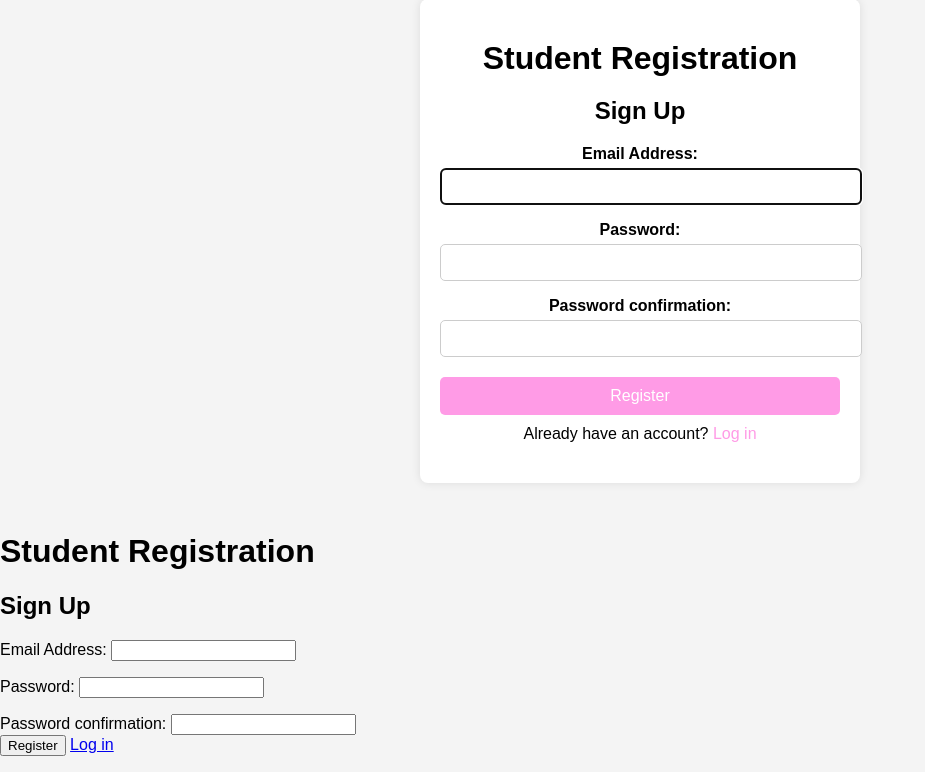
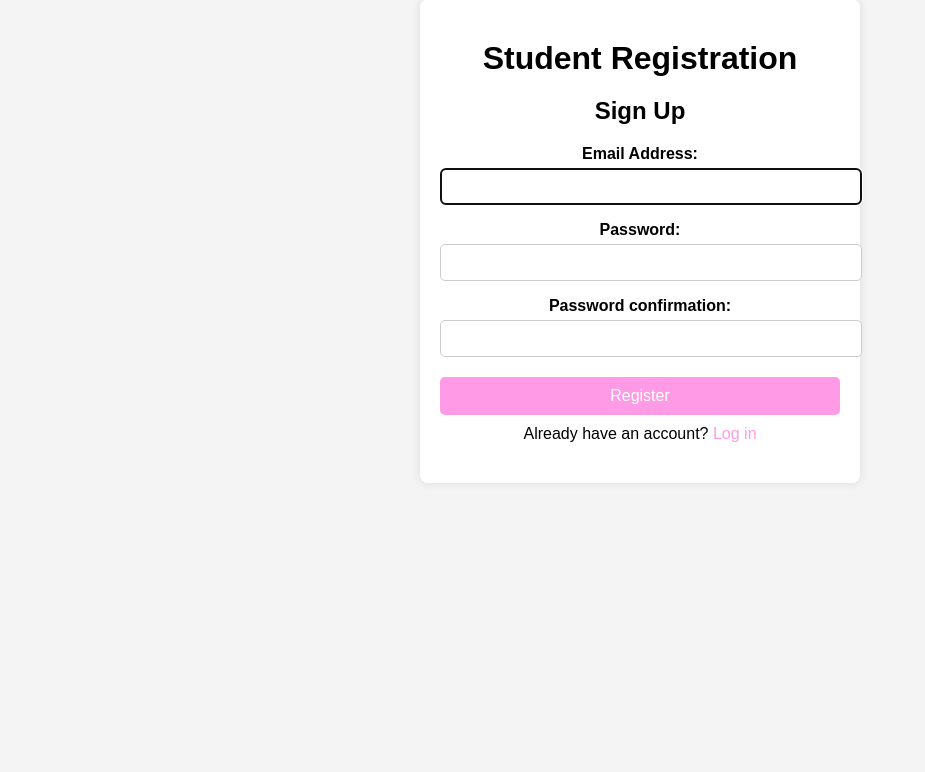
Before and after one commit to sandroin/Learning-Management-System, a Django app: page /register/ in a window 1280 px wide. Shown: the part 51-823 px from the top of the page, without its empty margins (0-925 px from the left). After the commit the page ends 493 px from the top, so only its background shows below. Run offline with Django 5.2, Linux system fonts and the light colour scheme.

Commit message:
made minor improvements

```diff
--- a/lms_app/templates/index.html
+++ b/lms_app/templates/index.html
@@ -19,6 +19,9 @@
                 {% if user.status == 1 %}
                     <a href="{% url 'select_subject' %}" style="color: #fff; text-decoration: none; padding: 10px 20px; border-radius: 5px; margin: 0 10px; background-color: #ff9be6;">Select Subject</a>
                 {% endif %}
+                {% if user.status == 2 %}
+                    <a href="{% url 'subject_selection_url' %}" style="color: #fff; text-decoration: none; padding: 10px 20px; border-radius: 5px; margin: 0 10px; background-color: #ff9be6;">Subject Registration</a>
+                {% endif %}
             {% else %}
                 <a href="{% url 'login' %}" style="color: #fff; text-decoration: none; padding: 10px 20px; border-radius: 5px; margin: 0 10px; background-color: #ff9be6;">Login</a>
                 <a href="{% url 'register' %}" style="color: #fff; text-decoration: none; padding: 10px 20px; border-radius: 5px; margin: 0 10px; background-color: #ff9be6;">Join Now</a>
--- a/lms_app/templates/registration/login.html
+++ b/lms_app/templates/registration/login.html
@@ -76,7 +76,7 @@
 </head>
 <body>
     <div class="container">
-        <h1>Student Login</h1>
+        <h1>Login</h1>
         <form method="POST" novalidate>
             {% csrf_token %}
             <div class="form-group">
--- a/lms_app/templates/registration/register.html
+++ b/lms_app/templates/registration/register.html
@@ -120,29 +120,3 @@
         </form>
     </div>
 </body>
-</html>
-</head>
-<body>
-    <h1>Student Registration</h1>
-    <div class="center">
-	  <form method="POST">
-        {% csrf_token %}
-        <h2>Sign Up</h2>
-        {% for field in form %}
-        <p>
-            {% if field.errors %}
-            <ul>
-                {% for error in field.errors %}
-                <li>{{ error }}</li>
-                {% endfor %}
-            </ul>
-            {% endif %}
-            {{ field.label_tag }} {{ field }}
-        {% endfor %}
-      <br>
-        <input type="submit" value="Register" />
-        <a href="{%url 'login' %}">Log in</a>
-      </form>
-    </div>
-</body>
-</html>
--- a/lms_app/views.py
+++ b/lms_app/views.py
@@ -1,14 +1,12 @@
 from django.contrib.auth.views import LoginView
-from django.http import HttpResponse
 from django.urls import reverse_lazy
 from django.contrib import messages
 from django.shortcuts import render, redirect, get_object_or_404
 from lms_app.forms import RegisterForm, CheckRegisteredUserForm, TaskForm
 from django.contrib.auth import login, logout
-from lms_app.models import Student, Lecturer, CustomUser, Subject, Faculty
 from django.utils import timezone
 from django.contrib.auth.decorators import login_required
-from lms_app.models import Student, Lecturer, CustomUser, Subject, Faculty, AttendanceRecord
+from lms_app.models import Student, Lecturer, CustomUser, Subject, AttendanceRecord
 
 
 def index(request):
@@ -50,26 +48,28 @@ def sign_up(request):
 
 
 def subject_selection(request):
-    # temporary part, needs to be developed!
-    if request.method == 'POST' and request.POST.get('subject') is None:
-        student_id = request.POST.get('student_id')
-        student = get_object_or_404(Student, student_id=student_id)
+    if request.method == 'POST':
+        student = get_object_or_404(Student, email=request.user.email)
+
         faculty = student.faculty
         subjects = Subject.objects.filter(faculties=faculty)
         registered_subjects = student.subjects.all().values_list('id', flat=True)
         available_subjects = subjects.exclude(id__in=registered_subjects)
 
-        return render(request, 'subject_selection.html', {'subjects': available_subjects})
+        if 'subject' in request.POST:
+            subject_name = request.POST.get('subject')
+            subject = Subject.objects.get(name=subject_name)
+            student.subjects.add(subject)
+            student.save()
 
-    if request.method == 'POST' and request.POST.get('subject') is not None:
-        student_name = request.user.username
-        student = Student.objects.get(first_name=student_name)
-        subject_name = request.POST.get('subject')
-        subject = Subject.objects.get(name=subject_name)
-        student.subjects.add(subject)
-        student.save()
+    else:
+        student = get_object_or_404(Student, email="sand@gmail.com")
+        faculty = student.faculty
+        subjects = Subject.objects.filter(faculties=faculty)
+        registered_subjects = student.subjects.all().values_list('id', flat=True)
+        available_subjects = subjects.exclude(id__in=registered_subjects)
 
-    return render(request, 'subject_selection.html', {'subjects': None})
+    return render(request, 'subject_selection.html', {'subjects': available_subjects})
 
 
 def select_subject(request):
```
Also changed, not shown: lms_app/models.py (+4 -4 lines), lms_app/templates/subject_selection.html (+2 -8 lines).
